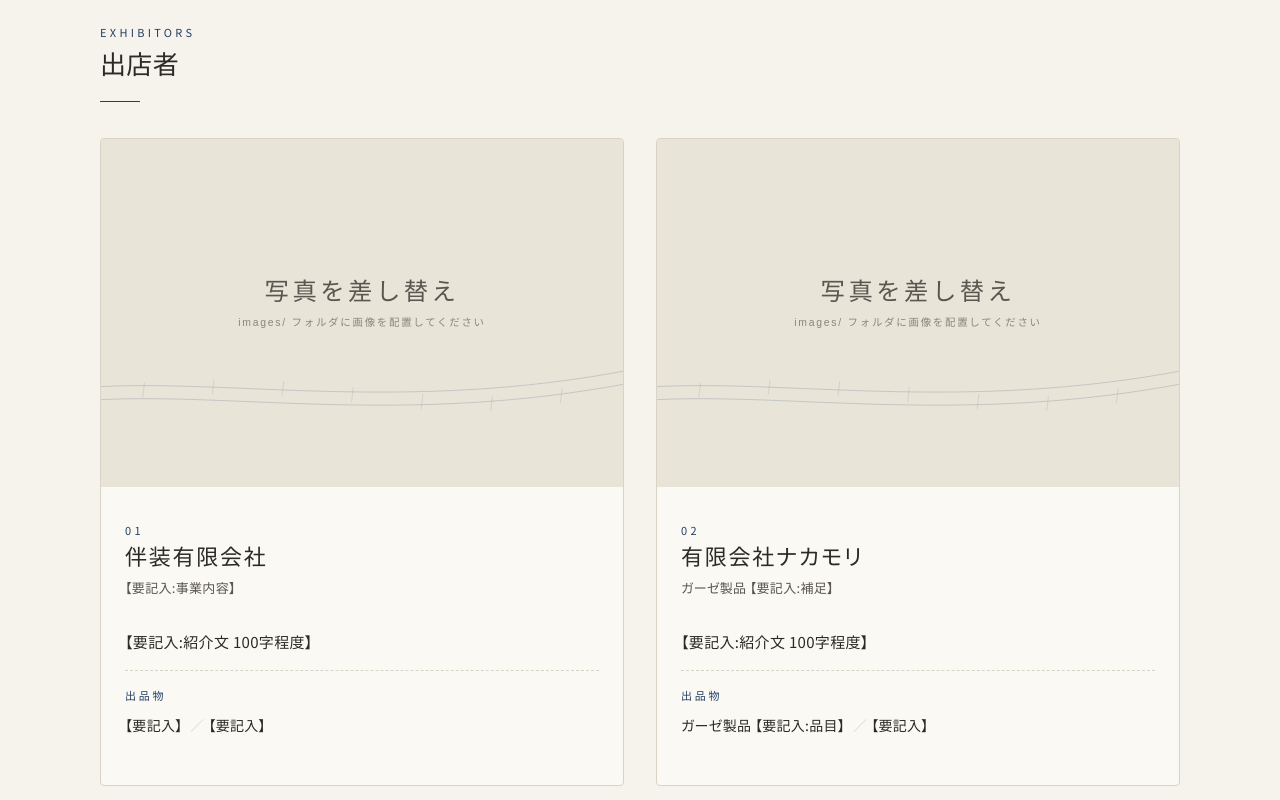
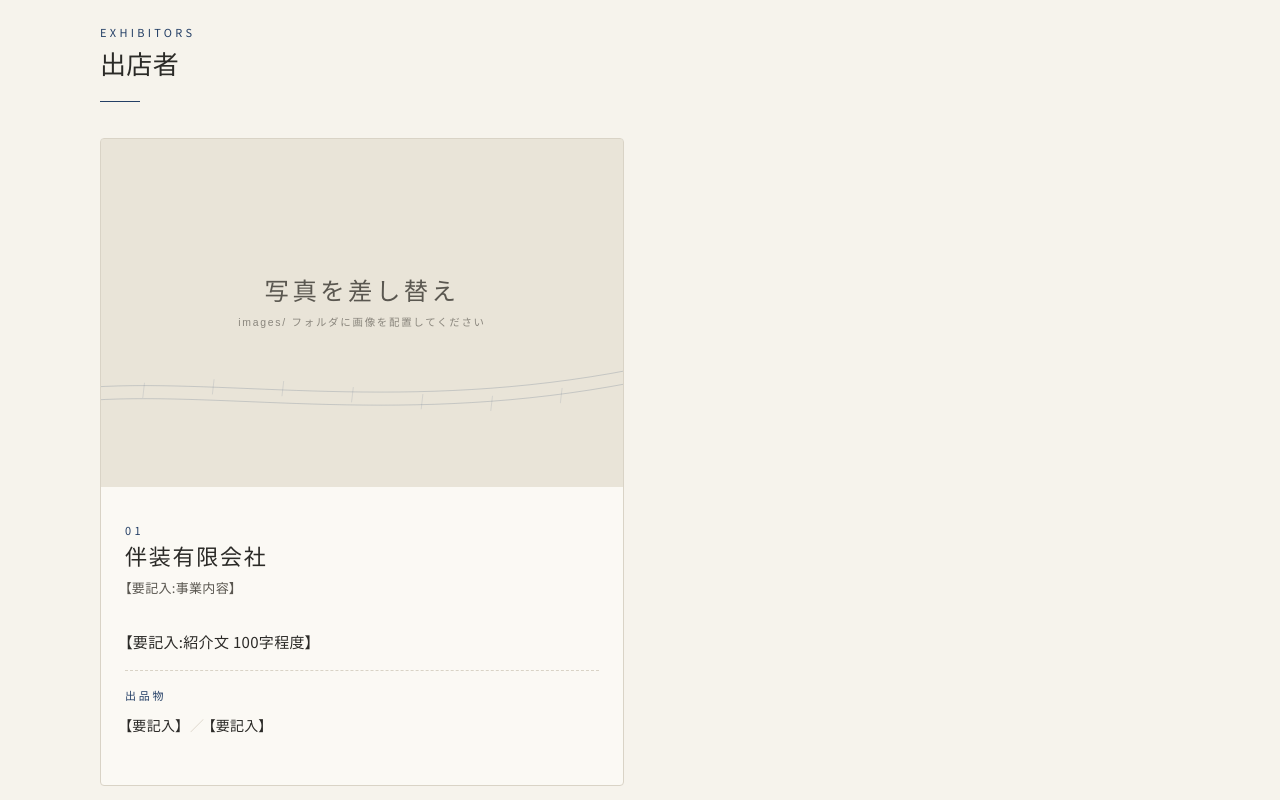
Before and after one commit to kyoto-kaihatsu-dev/ENSEN-gamagori, a plain HTML site: page index.html in a window 1280 px wide. Shown: the part 1240-2040 px from the top of the page. Drawn offline with Linux system fonts and the light colour scheme.

Commit message:
有限会社ナカモリの記載を削除（出店者カード・開催概要・メタ情報・README）

```diff
--- a/index.html
+++ b/index.html
@@ -11,7 +11,6 @@
   images/ogp.jpg              … OGP画像(SNSシェア用 / 推奨 1200×630px)
   images/hero.jpg             … ファーストビュー メインビジュアル(推奨 1600×1000px 横長)
   images/bansou_01.jpg        … 伴装有限会社 カード写真(推奨 1200×800px)
-  images/nakamori_01.jpg      … 有限会社ナカモリ カード写真(推奨 1200×800px)
   images/gallery_01.jpg 〜 images/gallery_06.jpg
                               … 商品ギャラリー(正方形推奨 1000×1000px / 6〜9枚。9枚にする場合は
                                  <figure> ブロックを複製して追加)
@@ -21,12 +20,11 @@
 ■ 【要記入】箇所一覧(本文中を「要記入」で検索)
   1. 会場の具体的な場所(改札内/外)    … #hero, #overview の2箇所
   2. 伴装有限会社:事業内容・紹介文・出品物 … #vendors
-  3. 有限会社ナカモリ:紹介文・出品物      … #vendors
-  4. 価格帯・決済方法(記載しない場合は該当 <tr> を削除) … #overview
-  5. 問い合わせ先・SNSリンク(URL と表示名) … <footer>
-  6. 主催表記                               … <footer>
-  7. OGP の og:url(公開URL)                 … <head>
-  8. アクセント色(初期値:藍色 #243f66)。変更は :root の --accent を編集
+  3. 価格帯・決済方法(記載しない場合は該当 <tr> を削除) … #overview
+  4. 問い合わせ先・SNSリンク(URL と表示名) … <footer>
+  5. 主催表記                               … <footer>
+  6. OGP の og:url(公開URL)                 … <head>
+  7. アクセント色(初期値:藍色 #243f66)。変更は :root の --accent を編集
 
 ■ ギャラリー alt / キャプションも実際の商品に合わせて書き換えてください。
 ============================================================
@@ -35,7 +33,7 @@
   <meta charset="UTF-8">
   <meta name="viewport" content="width=device-width, initial-scale=1.0">
   <title>縁線 ENSEN | 2026.11.19(木)–21(土) 16:00–20:00 蒲郡駅コンコース</title>
-  <meta name="description" content="縁線(ENSEN)— 線路でつながる町と人の縁をテーマにしたポップアップイベント。2026年11月19日(木)・20日(金)・21日(土) 16:00〜20:00、蒲郡駅コンコースにて開催。出店:伴装有限会社、有限会社ナカモリ。">
+  <meta name="description" content="縁線(ENSEN)— 線路でつながる町と人の縁をテーマにしたポップアップイベント。2026年11月19日(木)・20日(金)・21日(土) 16:00〜20:00、蒲郡駅コンコースにて開催。出店:伴装有限会社。">
   <meta name="theme-color" content="#f6f3ec">
 
   <!-- OGP -->
@@ -595,32 +593,6 @@
             </div>
           </article>
 
-          <!-- 出店者 2 -->
-          <article class="vendor-card fade">
-            <figure>
-              <img src="images/nakamori_01.jpg" alt="有限会社ナカモリのガーゼ製品" width="1200" height="800" loading="lazy">
-            </figure>
-            <div class="vendor-body">
-              <div>
-                <span class="vendor-no">02</span>
-                <h3 class="vendor-name">有限会社ナカモリ</h3>
-                <p class="vendor-kind">ガーゼ製品 【要記入:補足】</p>
-              </div>
-              <p class="vendor-desc">
-                【要記入:紹介文 100字程度】
-              </p>
-              <dl class="vendor-items">
-                <dt>出品物</dt>
-                <dd>
-                  <ul>
-                    <li>ガーゼ製品 【要記入:品目】</li>
-                    <li>【要記入】</li>
-                  </ul>
-                </dd>
-              </dl>
-              <!-- <a class="vendor-link" href="https://blanked-gauze.com/" target="_blank" rel="noopener">Webサイトを見る</a> -->
-            </div>
-          </article>
         </div>
       </div>
     </section>
@@ -711,7 +683,6 @@
                 <td>
                   <ul>
                     <li>伴装有限会社</li>
-                    <li>有限会社ナカモリ</li>
                   </ul>
                 </td>
               </tr>
```
Also changed, not shown: 1 other file.
